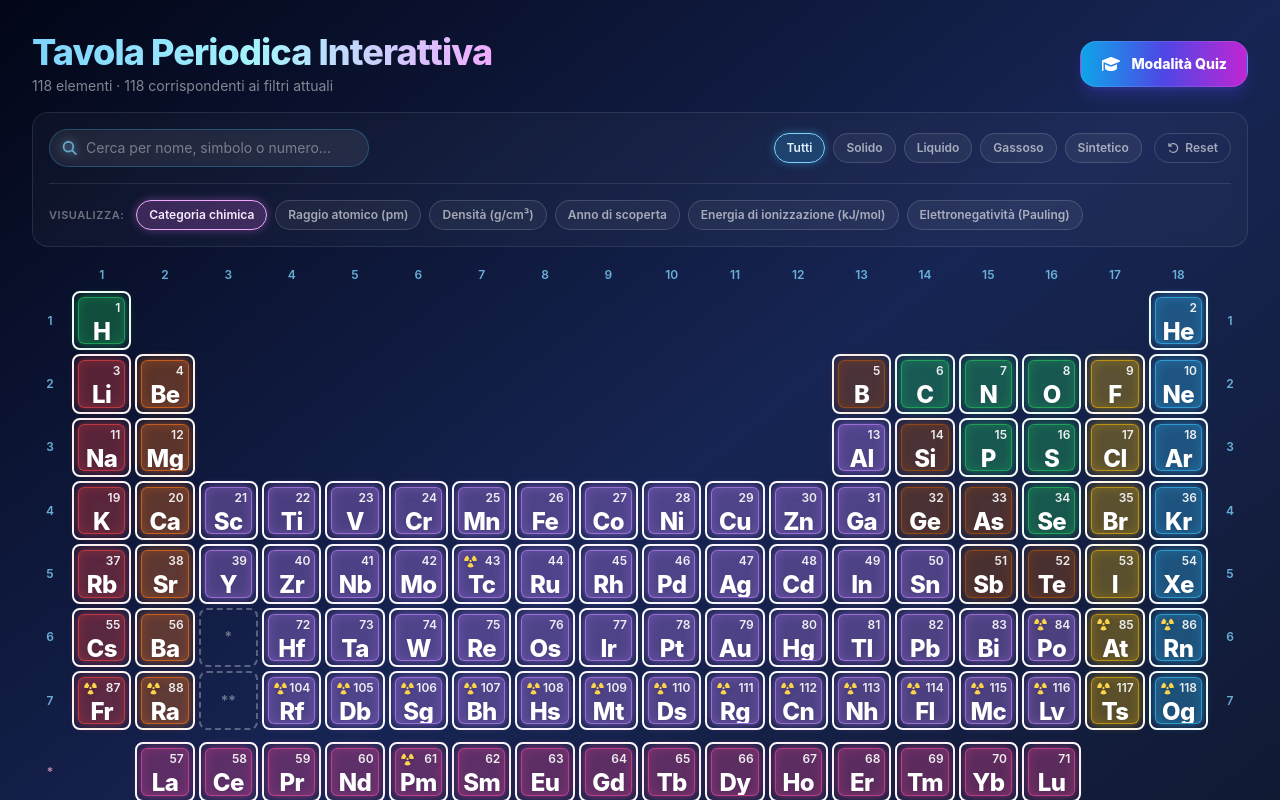
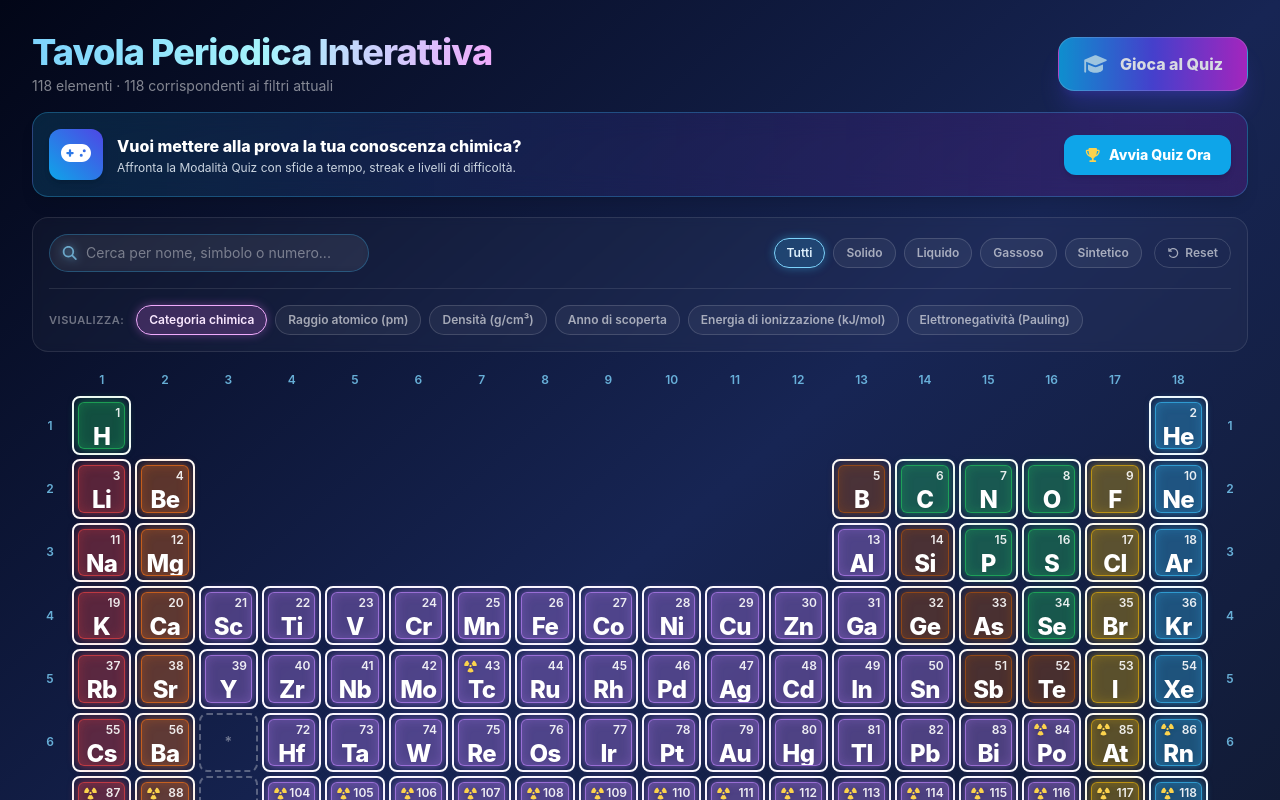
Before and after one commit to ImVinzzzz/tavolaPeriodica-vr, a React (Vite) app: page / in a window 1280 px wide. Shown: the top 800 px of the page. Built offline with nearby package versions, Linux system fonts and the light colour scheme.

Commit message:
Add files via upload

```diff
--- a/src/App.tsx
+++ b/src/App.tsx
@@ -1,6 +1,6 @@
 import { useMemo, useState, useCallback, type FC } from "react";
 import { FontAwesomeIcon } from "@fortawesome/react-fontawesome";
-import { faGraduationCap } from "@fortawesome/free-solid-svg-icons";
+import { faGraduationCap, faGamepad, faTrophy } from "@fortawesome/free-solid-svg-icons";
 import { elementsData } from "./data/elementsData";
 import { type ElementData, type StateFilter, type VisualizationMode } from "./types/element";
 import SearchBar from "./components/SearchBar";
@@ -40,6 +40,7 @@ const App: FC = () => {
 
   return (
     <div className="min-h-screen bg-gradient-to-br from-slate-950 via-blue-950 to-slate-900 text-white">
+      {/* Header Applicazione */}
       <header className="px-4 sm:px-8 pt-8 pb-4">
         <div className="max-w-[1400px] mx-auto flex flex-col sm:flex-row sm:items-center justify-between gap-4">
           <div>
@@ -51,19 +52,48 @@ const App: FC = () => {
             </p>
           </div>
 
+          {/* Pulsante Quiz Principale nell'Header */}
           <button
             type="button"
             onClick={() => setIsQuizOpen(true)}
-            className="self-start sm:self-auto px-5 py-3 rounded-2xl bg-gradient-to-r from-sky-500 via-indigo-600 to-fuchsia-600 text-white font-extrabold text-sm shadow-lg shadow-indigo-600/30 hover:shadow-indigo-600/50 hover:brightness-110 active:scale-95 transition-all flex items-center gap-2.5 border border-white/10"
+            className="self-start sm:self-auto px-6 py-3.5 rounded-2xl bg-gradient-to-r from-sky-500 via-indigo-600 to-fuchsia-600 text-white font-extrabold text-base shadow-xl shadow-indigo-600/30 hover:shadow-indigo-600/60 hover:brightness-110 active:scale-95 transition-all flex items-center gap-3 border border-white/20 animate-pulse"
           >
-            <FontAwesomeIcon icon={faGraduationCap} className="text-base" />
-            <span>{"Modalità Quiz"}</span>
+            <FontAwesomeIcon icon={faGraduationCap} className="text-xl text-sky-200" />
+            <span>{"Gioca al Quiz"}</span>
           </button>
         </div>
       </header>
 
+      {/* Main Content */}
       <main className="px-4 sm:px-8 pb-16">
         <div className="max-w-[1400px] mx-auto flex flex-col gap-5">
+          {/* Banner d'invito al Quiz in Homepage */}
+          <div className="rounded-2xl border border-sky-400/30 bg-gradient-to-r from-sky-900/40 via-indigo-900/30 to-purple-900/40 backdrop-blur-md p-4 flex flex-col sm:flex-row items-center justify-between gap-4 shadow-lg">
+            <div className="flex items-center gap-3.5">
+              <div className="p-3 rounded-xl bg-gradient-to-tr from-sky-500 to-indigo-600 shadow-md">
+                <FontAwesomeIcon icon={faGamepad} className="text-2xl text-white" />
+              </div>
+              <div>
+                <h2 className="text-base font-extrabold text-white flex items-center gap-2">
+                  <span>{"Vuoi mettere alla prova la tua conoscenza chimica?"}</span>
+                </h2>
+                <p className="text-xs text-slate-300 mt-0.5">
+                  {"Affronta la Modalità Quiz con sfide a tempo, streak e livelli di difficoltà."}
+                </p>
+              </div>
+            </div>
+
+            <button
+              type="button"
+              onClick={() => setIsQuizOpen(true)}
+              className="w-full sm:w-auto px-5 py-2.5 rounded-xl bg-sky-500 hover:bg-sky-400 text-white font-extrabold text-sm shadow-md transition-all flex items-center justify-center gap-2 whitespace-nowrap"
+            >
+              <FontAwesomeIcon icon={faTrophy} className="text-amber-300" />
+              <span>{"Avvia Quiz Ora"}</span>
+            </button>
+          </div>
+
+          {/* Barra di ricerca e filtri */}
           <div className="rounded-2xl border border-white/10 bg-white/[0.03] backdrop-blur-sm p-4 flex flex-col gap-4">
             <SearchBar
               query={query}
@@ -76,16 +106,20 @@ const App: FC = () => {
             <PropertySelector mode={mode} onModeChange={setMode} />
           </div>
 
+          {/* Griglia della Tavola Periodica */}
           <PeriodicTable elements={elementsData} mode={mode} matches={matches} onSelect={setSelected} />
 
+          {/* Legenda */}
           <div className="rounded-2xl border border-white/10 bg-white/[0.03] backdrop-blur-sm p-4">
             <Legend elements={elementsData} mode={mode} />
           </div>
         </div>
       </main>
 
+      {/* Modale Dettaglio Elemento */}
       <ElementModal element={selected} onClose={() => setSelected(null)} />
 
+      {/* Modale Quiz Interattivo */}
       <QuizModal
         isOpen={isQuizOpen}
         onClose={() => setIsQuizOpen(false)}
```
